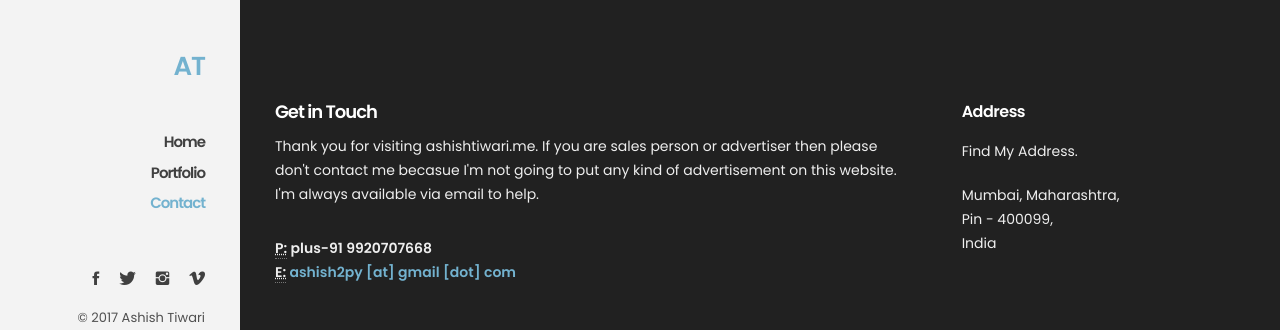
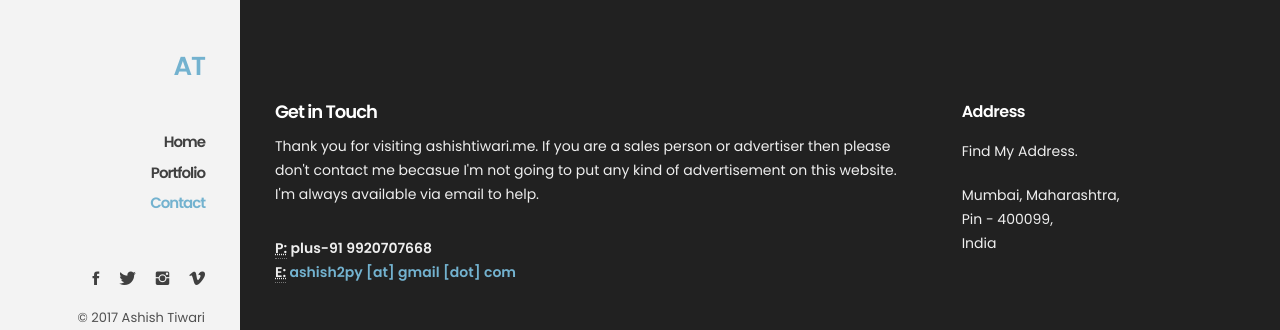
Before and after one commit to ashish2py/ashish2py.github.io, a Jekyll site: the page built from contact.md, in a window 1280 px wide. Shown: the top 330 px of the page. Built offline with Jekyll 4.4.1, drawn with Linux system fonts in a browser that asks for light colours; some web fonts are replaced.

```diff
--- a/contact.md
+++ b/contact.md
@@ -1,6 +1,6 @@
 ---
 layout: contact
-title: Thank you for visiting ashishtiwari.me. If you are sales person or advertiser then please don't contact me becasue I'm not going to put any kind of advertisement on this website. I'm always available via email to help.
+title: Thank you for visiting ashishtiwari.me. If you are a sales person or advertiser then please don't contact me becasue I'm not going to put any kind of advertisement on this website. I'm always available via email to help.
 permalink: /contact/
 address: Mumbai, Maharashtra,<br/>  Pin - 400099,<br/>  India
 phone: plus-91 9920707668
```
